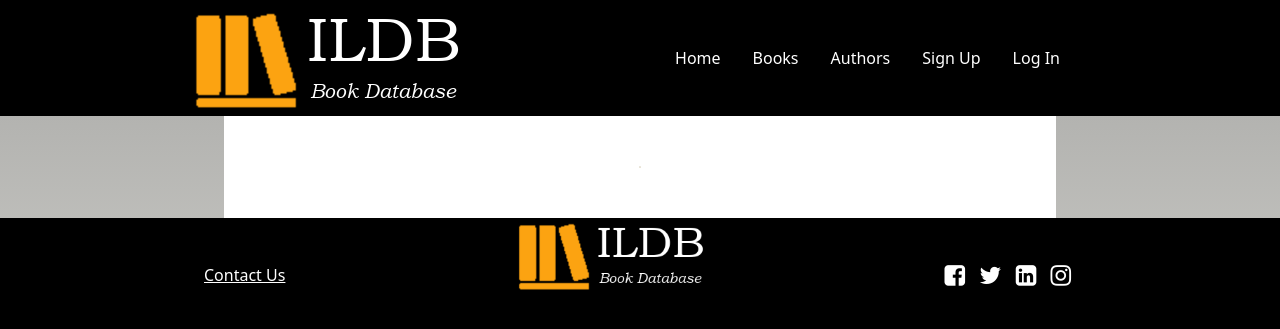
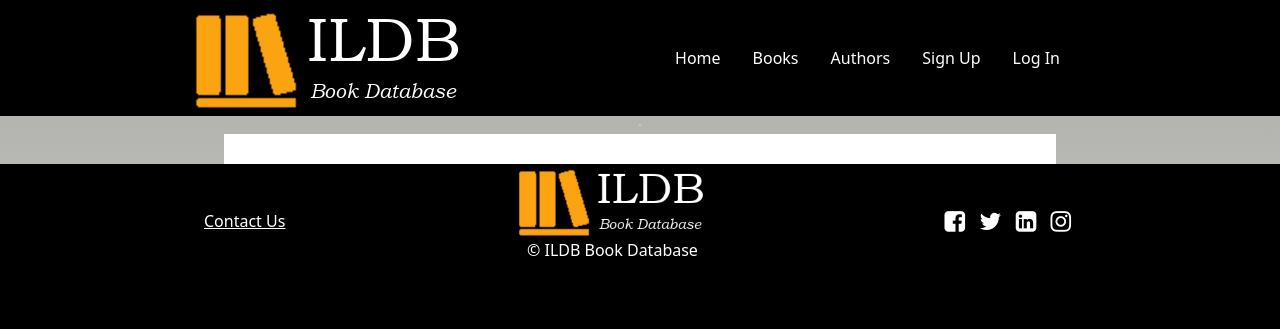
Before and after one commit to Alicia-Toom/Webbramverk-Projekt-Grupp-5, a Python web app: template App/Viewer/templates/authors/index.html in a window 1280 px wide. Shown: the top 329 px of the page. Run offline with Jinja, Linux system fonts and the light colour scheme; the template is opened without the code that fills it, so the values that code supplies are empty.

Commit message:
update footer and sticky bar in author and book index.html

```diff
--- a/App/Viewer/static/css/authors.css
+++ b/App/Viewer/static/css/authors.css
@@ -4,6 +4,24 @@
 
 #author-index-container #author-index-container-inner {
     width: 65%;
+    background-color: #FFFFFF;
+    padding-top: 30px;
+}
+
+#author-index-container .indices {
+    padding: 50px 0;
+}
+
+#author-index-container .indices ul {
+    background-color: #f4ac00;
+}
+
+#author-index-container .indices a {
+    color: #000000;
+    font-weight: bold;
+}
+
+#nav-container #nav-index-container-inner {
     background-color: #FFFFFF;
 }
 
@@ -47,3 +65,23 @@
 #author-index-container .author-entry .bold {
     font-weight: bold;
 }
+
+#nav-container .indices {
+    background-color: #FCA311;
+    padding: 0px 0;
+}
+
+#nav-container .indices .border {
+    border-color: #FCA311;
+}
+
+#nav-container .indices a {
+    color: #000000;
+    font-weight: bold;
+    background-color: #f4ac00;
+}
+
+#nav-container .indices ul{
+    color: #FCA311;
+    width: 100%;
+}
--- a/App/Viewer/static/css/base.css
+++ b/App/Viewer/static/css/base.css
@@ -1,7 +1,6 @@
 body {
     background: black;
 }
-
 header {
     margin: 0 15%;
     color: #FFFFFF;
@@ -96,6 +95,11 @@
     text-align: center;
 }
 
+footer p
+{
+    color: #FFFFFF;
+}
+
 footer .social-media a {
     font-size: 24px;
     padding: 0 5px;
--- a/App/Viewer/templates/authors/index.html
+++ b/App/Viewer/templates/authors/index.html
@@ -5,10 +5,11 @@
 {%  endblock %}
 
 {% block content %}
-<div id="author-index-container" class="d-flex justify-content-center">
-  <div id="author-index-container-inner">
+
+<nav id="nav-container" class="navbar sticky-top justify-content-center">
+    <div id="nav-index-container-inner">
       <div class="indices d-flex justify-content-center">
-      <ul class="nav border rounded">
+        <ul id="nav-boarder" class="nav border rounded">
         {% for index in authors_index.indices() %}
           <li class="nav-item">
             <a href="#entries-{{ index }}" class="nav-link">{{ index }}</a>
@@ -16,6 +17,11 @@
         {% endfor %}
         </ul>
       </div>
+    </div>
+</nav>
+
+<div id="author-index-container" class="d-flex justify-content-center">
+  <div id="author-index-container-inner">
     {% for index in authors_index.indices() %}
     <div class="entries">
       <a name="entries-{{ index }}"><h2>{{ index }}</h2></a>
@@ -32,7 +38,6 @@
         </div>
       </div>
       {% endfor %}
-      </ul>
     </div>
     {% endfor %}
   </div>
--- a/App/Viewer/templates/base.html
+++ b/App/Viewer/templates/base.html
@@ -10,7 +10,7 @@
     {% block head %}{% endblock %}
 </head>
 <body>
-    <header>
+    <header id="navbar">
           <div class="d-flex align-items-center">
               <a class="navbar-brand" href="/"><img src="/static/Images/ILDB_logo.png" /></a>
               <ul class="nav nav-pills container justify-content-end">
@@ -58,14 +58,13 @@
                     <p>&copy; ILDB Book Database</p>
                 </div>
                 <div class="social-media">
-                    <a href="#"><i class="fa fa-facebook-square"></i></a>
-                    <a href="#"><i class="fa fa-twitter"></i></a>
-                    <a href="#"><i class="fa fa-linkedin-square"></i></a>
-                    <a href="#"><i class="fa fa-instagram"></i></a>
+                    <a href="https://www.facebook.com/hashtag/booklover/" target="_blank"><i class="fa fa-facebook-square"></i></a>
+                    <a href="https://twitter.com/hashtag/booklover?lang=en" target="_blank"><i class="fa fa-twitter"></i></a>
+                    <a href="https://www.linkedin.com/feed/hashtag/booklovers/" target="_blank"><i class="fa fa-linkedin-square"></i></a>
+                    <a href="https://www.instagram.com/explore/tags/booklover/?hl=en" target="_blank"><i class="fa fa-instagram"></i></a>
                 </div>
             </div>
         </div>
     </footer>
-    {% block scripts %}{% endblock %}
 </body>
 </html>
```
Also changed, not shown: App/Viewer/static/css/books.css (+16 -4 lines), App/Viewer/templates/books/index.html (+27 -4 lines). Lines whose indentation alone changed are shown as unchanged.
